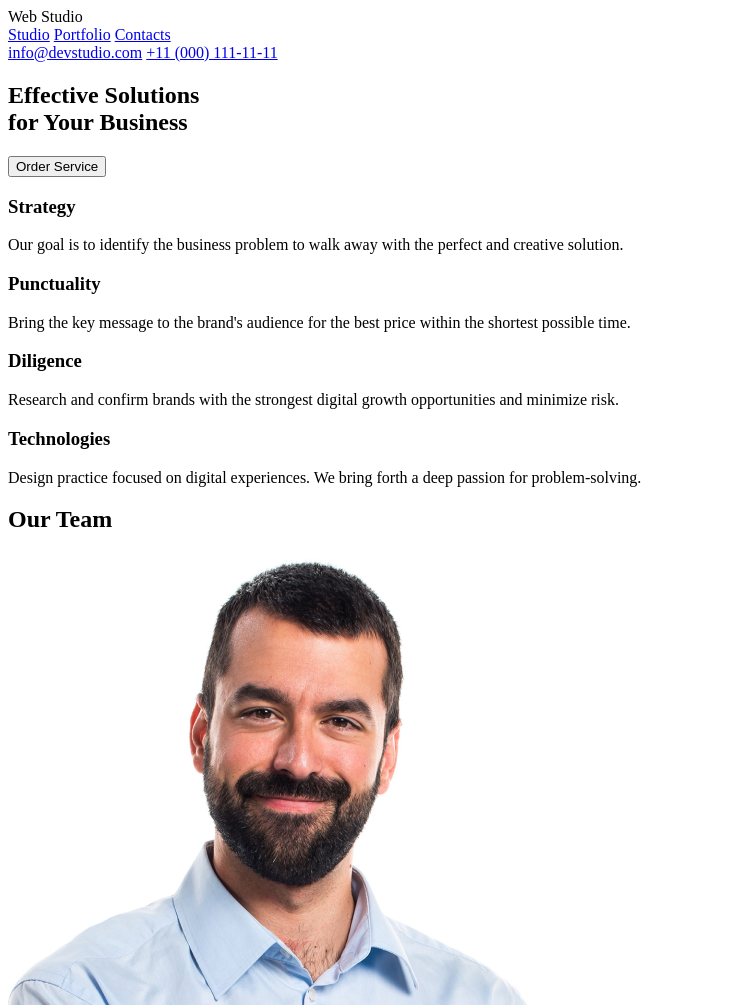
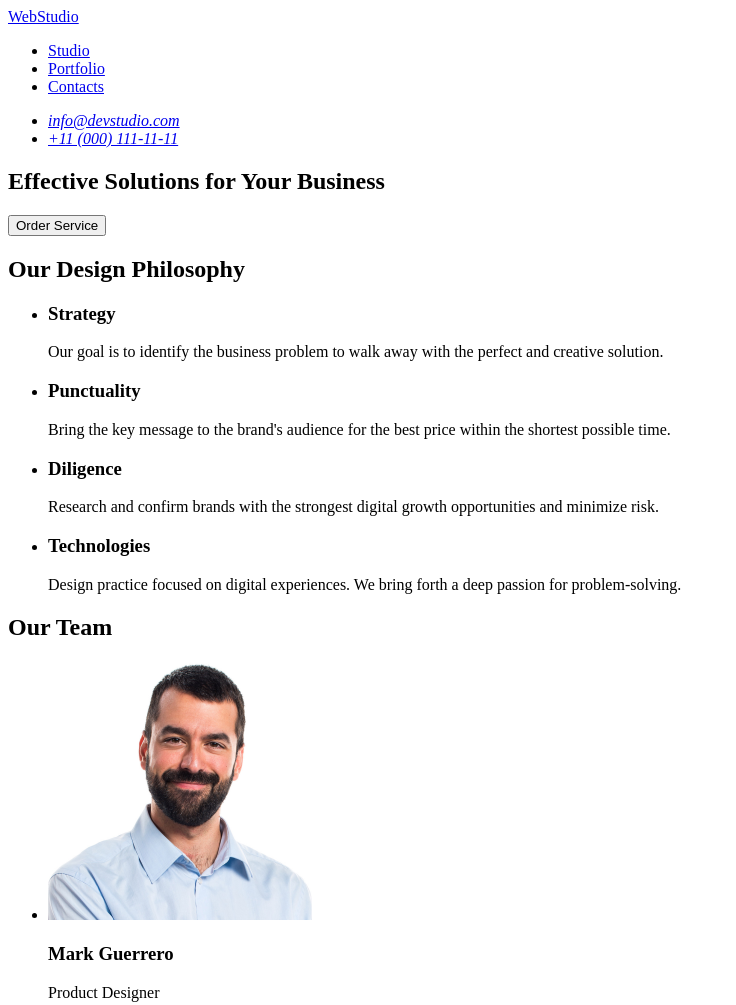
Before and after one commit to NeSSeN07/goit-markup-hw-01, a plain HTML site: page index.html in a window 1280 px wide. Shown: the top 1005 px of the page, without its empty margins (0-736 px from the left). Drawn offline with Linux system fonts and the light colour scheme.

Commit message:
Update index.html

```diff
--- a/index.html
+++ b/index.html
@@ -3,119 +3,83 @@
 <head>
     <meta charset="UTF-8">
     <meta name="viewport" content="width=device-width, initial-scale=1.0">
-    <title>Document</title>
+    <title>WebStudio</title>
 </head>
-<main class="main-page">
-  <header class="top-header">
-    <div class="header-container">
-      <div class="nav-wrapper">
-        <div class="logo">
-          <span class="logo-web">Web</span>
-          <span class="logo-studio">Studio</span>
-        </div>
-        <nav class="main-nav">
-          <a href="#" class="nav-link">Studio</a>
-          <a href="#" class="nav-link">Portfolio</a>
-          <a href="#" class="nav-link">Contacts</a>
+<body>
+    <header>
+        <nav>
+            <a href="/" class="logo">WebStudio</a>
+            <ul>
+                <li><a href="#studio">Studio</a></li>
+                <li><a href="#portfolio">Portfolio</a></li>
+                <li><a href="#contacts">Contacts</a></li>
+            </ul>
         </nav>
-      </div>
-      <div class="contact-info">
-        <a href="mailto:info@devstudio.com" class="contact-link">info@devstudio.com</a>
-        <a href="tel:+11000111-11-11" class="contact-link">+11 (000) 111-11-11</a>
-      </div>
-    </div>
-  </header>
+    <address>
+        <ul>
+            <li><a href="mailto:info@devstudio.com">info@devstudio.com</a></li>
+            <li><a href="tel:+110001111111">+11 (000) 111-11-11</a></li>
+        </ul>
+    </address>
+    </header>
+    <main>
+        <section id="studio">
+            <h1>Effective Solutions for Your Business </h1>
+            <button type="button">Order Service</button>
+        </section>
 
-  <section class="hero-section">
-    <div class="hero-content">
-      <h1 class="hero-title">
-        Effective Solutions<br>
-        for Your Business
-      </h1>
-      <button class="cta-button">Order Service</button>
-    </div>
-  </section>
+        <section>
+         <h2>Our Design Philosophy</h2>
 
-  <section class="features-section">
-    <div class="features-container">
-      <article class="feature-card">
-        <h3 class="feature-title">Strategy</h3>
-        <p class="feature-text">
-          Our goal is to identify the business problem to walk away with the perfect and creative solution.
-        </p>
-      </article>
+    <ul>
+        <li>
+            <h3>Strategy</h3>
+            <p>Our goal is to identify the business problem to walk away with the perfect and creative solution.</p>
+        </li>
+        <li>
+            <h3>Punctuality</h3>
+            <p>Bring the key message to the brand's audience for the best price within the shortest possible time.</p>
+        </li>
+        <li>
+            <h3>Diligence</h3>
+            <p>Research and confirm brands with the strongest digital growth opportunities and minimize risk.</p>
+        </li>
+        <li>
+            <h3>Technologies</h3>
+            <p>Design practice focused on digital experiences. We bring forth a deep passion for problem-solving.</p>
+        </li>
+</ul>
+            </section>
 
-      <article class="feature-card">
-        <h3 class="feature-title">Punctuality</h3>
-        <p class="feature-text">
-          Bring the key message to the brand's audience for the best price within the shortest possible time.
-        </p>
-      </article>
+        <section id="team">
+            <h2>Our Team</h2>
+            <ul>
+                <li><img src="./images/prof1.png" width="264" alt="mark-guerrero"/>
+                <h3>Mark Guerrero</h3>
+                <p>Product Designer</p>
+                </li>
+                <li><img src="./images/prof1.png" width="264" alt="tom-ford"/>
+                <h3>Tom Ford</h3>
+                <p>Frontend Developer</p>
+                </li>
+                <li><img src="./images/prof1.png" width="264" alt="camila-garcia"/>
+                <h3>Camila Garcia</h3>
+                <p>Marketing</p>
+                </li>
+                <li><img src="./images/prof1.png" width="264" alt="daniel-wilson"/>
+                <h3>Daniel Wilson</h3>
+                <p>UI Designer</p>
+                </li>
 
-      <article class="feature-card">
-        <h3 class="feature-title">Diligence</h3>
-        <p class="feature-text">
-          Research and confirm brands with the strongest digital growth opportunities and minimize risk.
-        </p>
-      </article>
+            </ul>
+        </section>
 
-      <article class="feature-card">
-        <h3 class="feature-title">Technologies</h3>
-        <p class="feature-text">
-          Design practice focused on digital experiences. We bring forth a deep passion for problem-solving.
-        </p>
-      </article>
-    </div>
-  </section>
 
-  <section class="team-section">
-    <div class="team-container">
-      <h2 class="section-title">Our Team</h2>
-      <div class="team-grid">
-        <article class="team-card">
-          <img loading="lazy" src="images/prof1.png" alt="Mark Guerrero" class="team-image">
-          <div class="team-info">
-            <h3 class="member-name">Mark Guerrero</h3>
-            <p class="member-role">Product Designer</p>
-          </div>
-        </article>
+    </main>
 
-        <article class="team-card">
-          <img loading="lazy" src="images/prof2.png" alt="Tom Ford" class="team-image">
-          <div class="team-info">
-            <h3 class="member-name">Tom Ford</h3>
-            <p class="member-role">Frontend Developer</p>
-          </div>
-        </article>
-
-        <article class="team-card">
-          <img loading="lazy" src="images/prof3.png" alt="Camila Garcia" class="team-image">
-          <div class="team-info">
-            <h3 class="member-name">Camila Garcia</h3>
-            <p class="member-role">Marketing</p>
-          </div>
-        </article>
-
-        <article class="team-card">
-          <img loading="lazy" src="images/prof4.png" alt="Daniel Wilson" class="team-image">
-          <div class="team-info">
-            <h3 class="member-name">Daniel Wilson</h3>
-            <p class="member-role">UI Designer</p>
-          </div>
-        </article>
-      </div>
-    </div>
-  </section>
-
-  <footer class="main-footer">
-    <div class="footer-container">
-      <div class="logo">
-        <span class="logo-web">Web</span>
-        <span class="logo-studio footer">Studio</span>
-      </div>
-      <p class="footer-text">
-        Increase the flow of customers and sales for your business with digital marketing & growth solutions.
-      </p>
-    </div>
-  </footer>
-</main>
+    <footer>
+        <a href="./index.html" class="logo">WebStudio</a>
+        <p>Increase the flow of customers and sales for your business with digital marketing & growth solutions.</p>
+    </footer>
+</body>
+</html>
```
